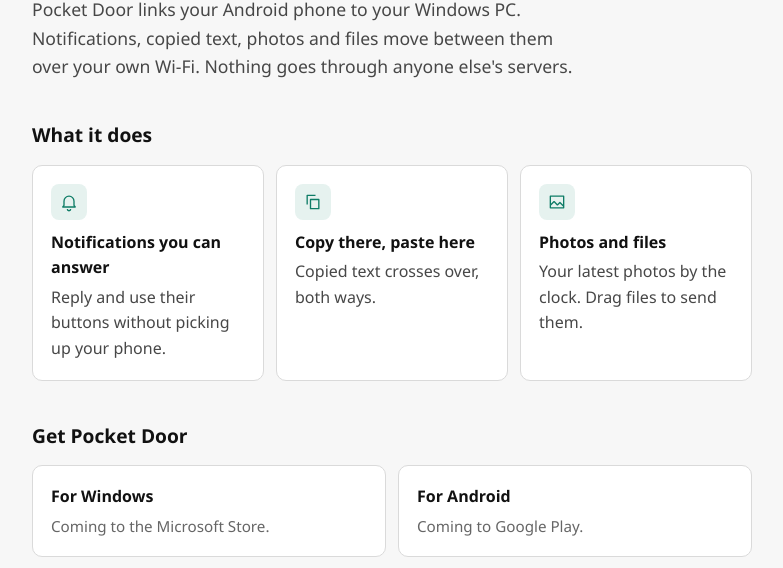
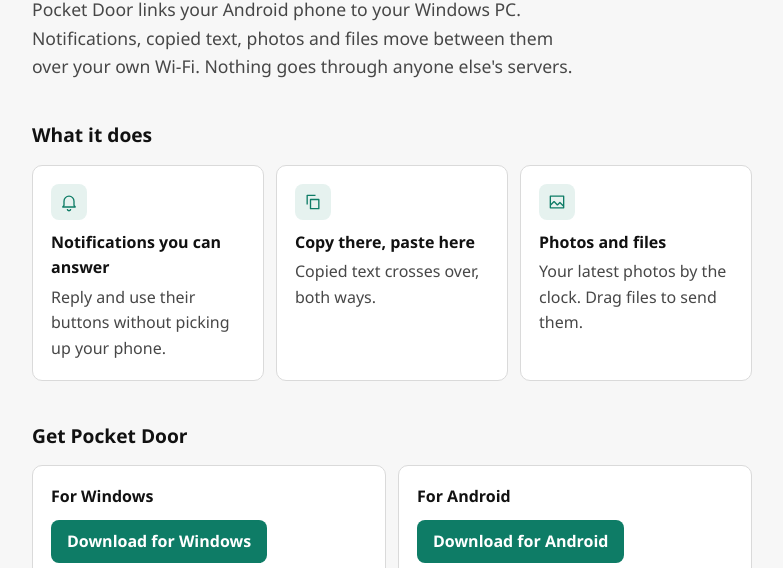
Before and after one commit to arvindmaiya/arvindmaiya.github.io, a plain HTML site: page pocketdoor/index.html in a window 1280 px wide. Shown: the part 181-749 px from the top of the page, without its empty margins (248-1031 px from the left). Drawn offline with Linux system fonts and the light colour scheme.

Commit message:
Downloads from GitHub: buttons, camera links for the release key, and the update check in the policy
Co-Authored-By: Claude Opus 5.5 <noreply@anthropic.com>

```diff
--- a/pocketdoor/index.html
+++ b/pocketdoor/index.html
@@ -33,6 +33,8 @@
   .get .card { display: flex; flex-direction: column; gap: 4px; }
   .get strong { color: var(--strong); }
   .soon { color: var(--muted); font-size: .95rem; }
+  .dl { align-self: flex-start; margin: 6px 0 4px; padding: 9px 16px; border-radius: 8px; background: var(--accent); color: #fff; font-weight: 600; text-decoration: none; }
+  .dl:hover { filter: brightness(1.08); }
   a { color: var(--accent); }
   footer { color: var(--muted); font-size: .9rem; border-top: 1px solid var(--line); padding-top: 18px; }
   @media (max-width: 560px) { body { padding-top: 32px; } h1 { font-size: 1.8rem; } }
@@ -71,8 +73,8 @@
   <section aria-labelledby="get-title" id="get">
     <h2 id="get-title">Get Pocket Door</h2>
     <div class="get">
-      <div class="card"><strong>For Windows</strong><span class="soon">Coming to the Microsoft Store.</span></div>
-      <div class="card"><strong>For Android</strong><span class="soon">Coming to Google Play.</span></div>
+      <div class="card"><strong>For Windows</strong><a class="dl" href="https://github.com/arvindmaiya/pocketdoor-releases/releases/latest/download/PocketDoor.exe">Download for Windows</a><span class="soon">Run it. If Windows says it protected your PC, click More info, then Run anyway. It installs itself and keeps itself up to date.</span></div>
+      <div class="card"><strong>For Android</strong><a class="dl" href="https://github.com/arvindmaiya/pocketdoor-releases/releases/latest/download/PocketDoor.apk">Download for Android</a><span class="soon">Download it on your phone and open it, allowing your browser to install apps. If Android later says a setting is restricted, open Settings, Apps, Pocket Door, tap the three dots and Allow restricted settings.</span></div>
     </div>
   </section>
 
```
Also changed, not shown: pocketdoor/link/index.html (+1 -1 lines), .well-known/assetlinks.json.
